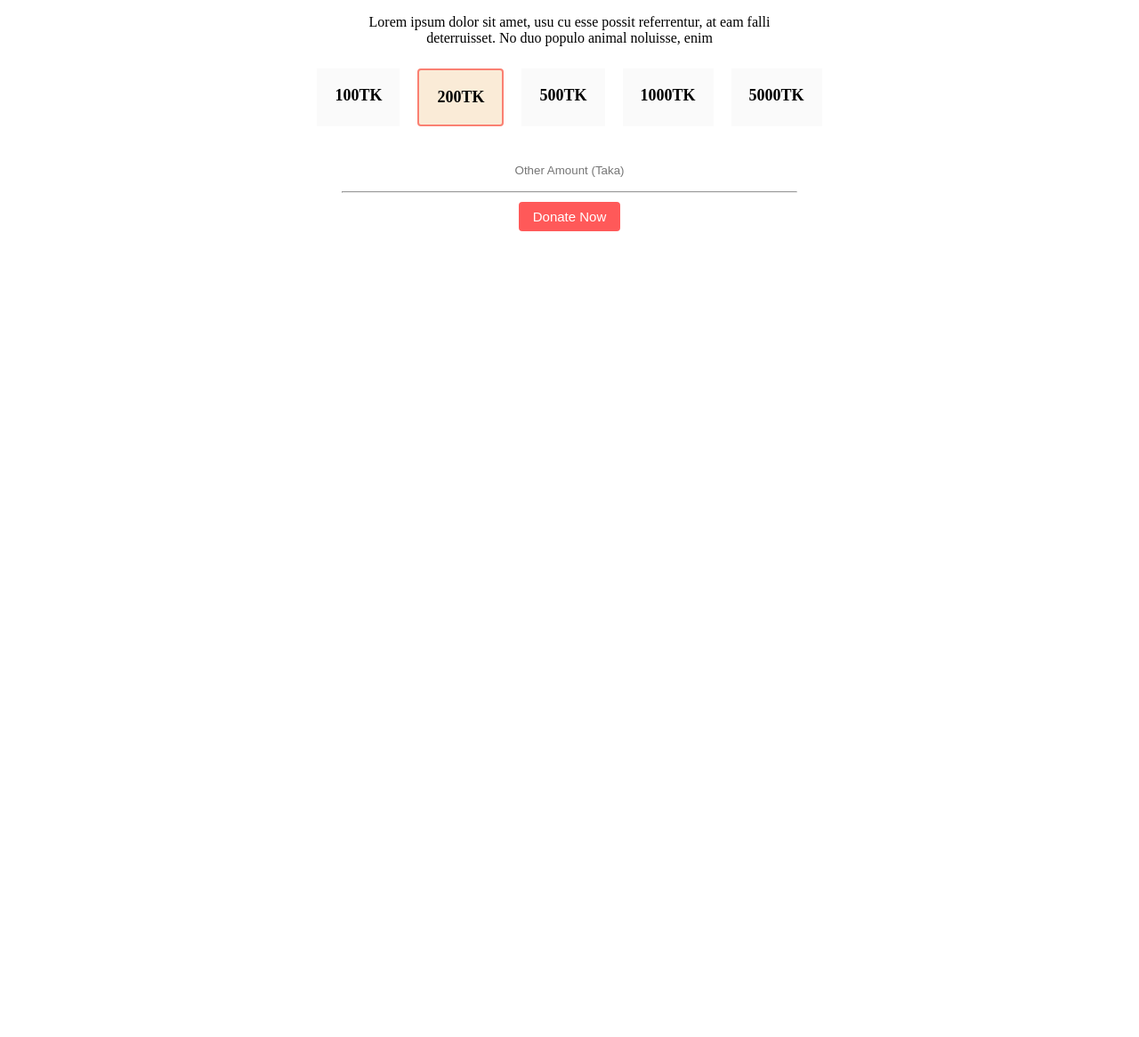
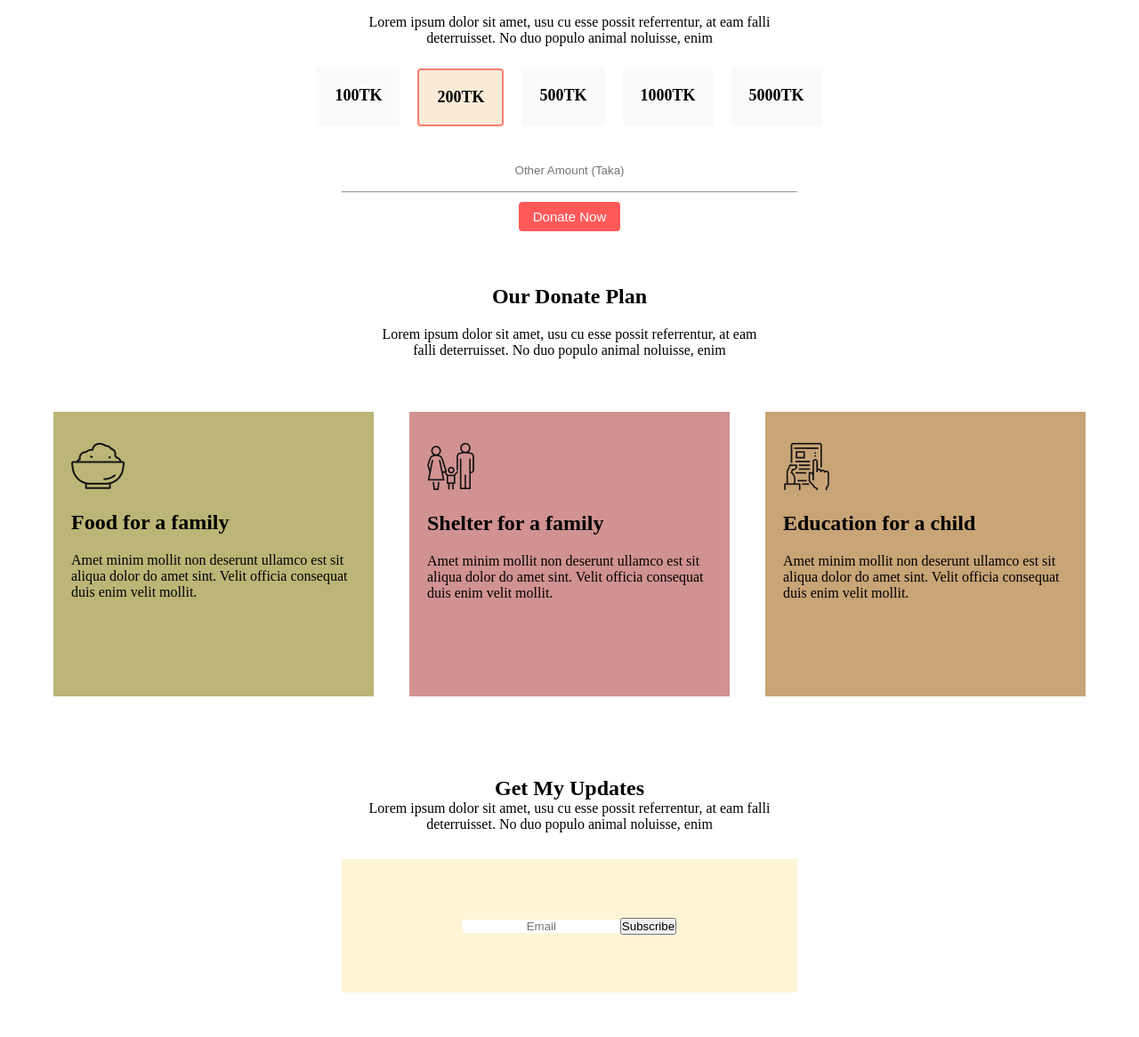
Before and after one commit to hafiz-ullah375/donation, a plain HTML site: page index.html in a window 1280 px wide. Shown: the part 681-1847 px from the top of the page at 89% size. Before the commit the page ends 981 px from the top, so only its background shows below. Drawn offline with Linux system fonts and the light colour scheme.

Commit message:
donate price

```diff
--- a/index.html
+++ b/index.html
@@ -42,6 +42,49 @@
         <button class="donate-btn">Donate Now</button>
 
     </section>
+    <section class="planing-section">
+        <h1>Our Donate Plan</h1>
+        <p>Lorem ipsum dolor sit amet, usu cu esse possit referrentur, at eam<br> falli deterruisset. No duo populo
+            animal
+            noluisse,
+            enim</p>
+        <div class="donation-plan-container">
+            <div id="food" class="donation-plan">
+                <img src="icons/food.png" alt="">
+                <h2>Food for a family</h2>
+                <p>Amet minim mollit non deserunt ullamco est sit aliqua dolor do amet sint. Velit officia consequat
+                    duis enim velit
+                    mollit.</p>
+            </div>
+            <div id="shelter" class="donation-plan">
+                <img src="icons/shelter.png" alt="">
+                <h2>Shelter for a family</h2>
+                <p>Amet minim mollit non deserunt ullamco est sit aliqua dolor do amet sint. Velit officia consequat
+                    duis enim velit
+                    mollit.</p>
+            </div>
+            <div id="education" class="donation-plan">
+                <img src="icons/Frame-1.png" alt="">
+                <h2>Education for a child</h2>
+                <p>Amet minim mollit non deserunt ullamco est sit aliqua dolor do amet sint. Velit officia consequat
+                    duis enim velit
+                    mollit.</p>
+            </div>
+        </div>
+    </section>
+    <section class="info-container">
+        <div class="update-container">
+            <h1>Get My Updates</h1>
+            <p>Lorem ipsum dolor sit amet, usu cu esse possit referrentur, at eam falli deterruisset. No duo populo
+                animal
+                noluisse,
+                enim</p>
+        </div>
+        <div class="subscribe-container">
+            <input class="input-email" type="text" placeholder="Email">
+            <button class="subscribe-btn">Subscribe</button>
+        </div>
+    </section>
 </body>
 
 </html>
--- a/style.css
+++ b/style.css
@@ -79,3 +79,68 @@ input {
     height: 2px;
     width: 40%;
 }
+
+.planing-section {
+    text-align: center;
+}
+
+.planing-section h1 {
+    padding: 20px 0 20px 0;
+}
+
+.donation-plan-container {
+    display: flex;
+    justify-content: center;
+    padding: 40px;
+    text-align: left;
+}
+
+
+.donation-plan {
+    width: 30%;
+    margin: 20px;
+    padding: 35px 20px 35px 20px;
+    height: 250px;
+    /* background-color: beige; */
+}
+
+
+.donation-plan h2 {
+    margin: 20px 0 20px 0;
+}
+
+#food {
+    background-color: rgb(187, 182, 119);
+}
+
+#shelter {
+    background-color: rgb(209, 146, 146);
+}
+
+#education {
+    background-color: rgb(200, 164, 119);
+}
+
+.info-container {
+    display: flex;
+    flex-direction: column;
+    justify-content: center;
+    align-items: center;
+}
+
+.update-container {
+    text-align: center;
+    width: 40%;
+    margin-top: 30px;
+}
+
+.subscribe-container {
+    background-color: rgba(255, 244, 214, 1);
+    width: 40%;
+    height: 150px;
+    margin-top: 30px;
+    margin-bottom: 50px;
+    display: flex;
+    justify-content: center;
+    align-items: center;
+}
```
